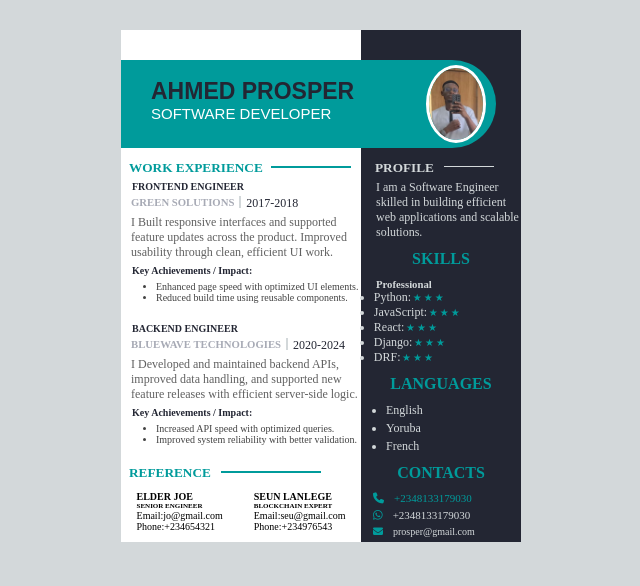
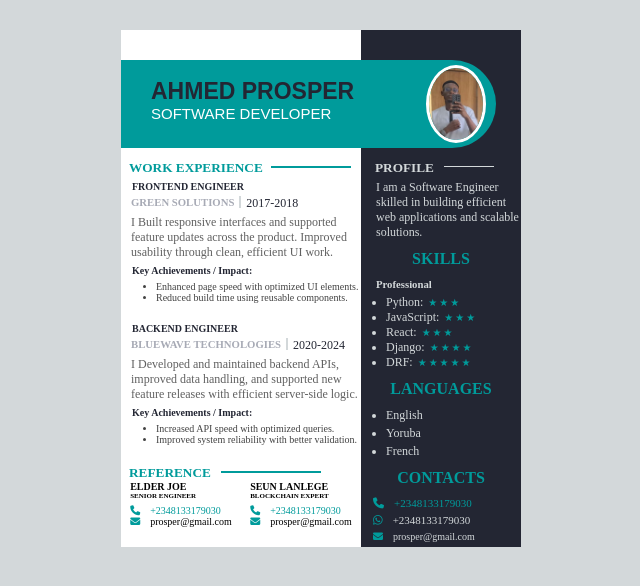
Before and after one commit to fretdev/TS_Academy_CV_Assignment, a plain HTML site: page index.html in a window 1280 px wide. Shown: the whole page, without its empty margins (319-959 px from the left). Drawn offline with Linux system fonts and the light colour scheme.

Commit message:
still fixing

```diff
--- a/index.html
+++ b/index.html
@@ -53,14 +53,14 @@
                     <div class="first-reference">
                         <h5>ELDER JOE</h5>
                         <h6>SENIOR ENGINEER</h6>
-                        <p>Email:jo@gmail.com</p>
-                        <p>Phone:+234654321</p>
+                        <p><a href="tel:+2348133179030" class="icon-circle"><i class="fa-solid fa-phone"></i>+2348133179030</p>
+                        <p class="email"><a href="mailto:ahmedibrahimprosper22@gmail.com" class="icon-circle"><i class="fa-solid fa-envelope"></i></a>prosper@gmail.com</p>
                     </div>
                     <div class="second-reference">
                         <h5>SEUN LANLEGE</h5>
                         <h6>BLOCKCHAIN EXPERT</h6>
-                        <p>Email:seu@gmail.com</p>
-                        <p>Phone:+234976543</p>
+                        <p> <a href="tel:+2348133179030" class="icon-circle"><i class="fa-solid fa-phone"></i>+2348133179030</p>
+                        <p class="email"><a href="mailto:ahmedibrahimprosper22@gmail.com" class="icon-circle"><i class="fa-solid fa-envelope"></i></a>prosper@gmail.com</p>
                     </div>
                 </div>
             </div>
@@ -79,8 +79,8 @@
                     <li>Python:<span class="stars">★★★</span></li>
                     <li>JavaScript:<span class="stars">★★★</span></li>
                     <li>React:<span class="stars">★★★</span></li>
-                    <li>Django:<span class="stars">★★★</span></li>
-                    <li>DRF:<span class="stars">★★★</span></li>
+                    <li>Django:<span class="stars">★★★★</span></li>
+                    <li>DRF:<span class="stars">★★★★★</span></li>
                 </ul>
                 <!-- <div class="second-overlay">LANGUAGES</div> -->
                 <h4 class="large2">LANGUAGES</h4>
--- a/style.css
+++ b/style.css
@@ -144,13 +144,14 @@ a{
 .references{
     display: flex;
     justify-content: space-around;
-    margin-top: 10px;
+    margin-top: 0px;
 }
 .first-reference p, .second-reference p{
     font-size: 10px;
 }
 .first-reference h6, .second-reference h6{
     font-size: 7px;
+    margin-bottom: 5px;
 }
 .first-reference h5, .second-reference h5{
     font-size: 10px;
@@ -292,12 +293,13 @@ a{
   color: #009B9B ;
   font-size: 10px;
   letter-spacing: 2px;
-  margin-left: 0.1rem;
+  margin-left: 5px;
 }
 .skills-lists{
     font-size: 12px;
     color: #D3D8DA;
-    margin-left: 0.8rem;
+    margin-left: 25px;
+    margin-top: 5px;
 }
 
 .lang-lists{
@@ -323,3 +325,6 @@ i{
 .email{
     font-size: 10px;
 }
+@media (max-width: 360) {
+
+}
```
